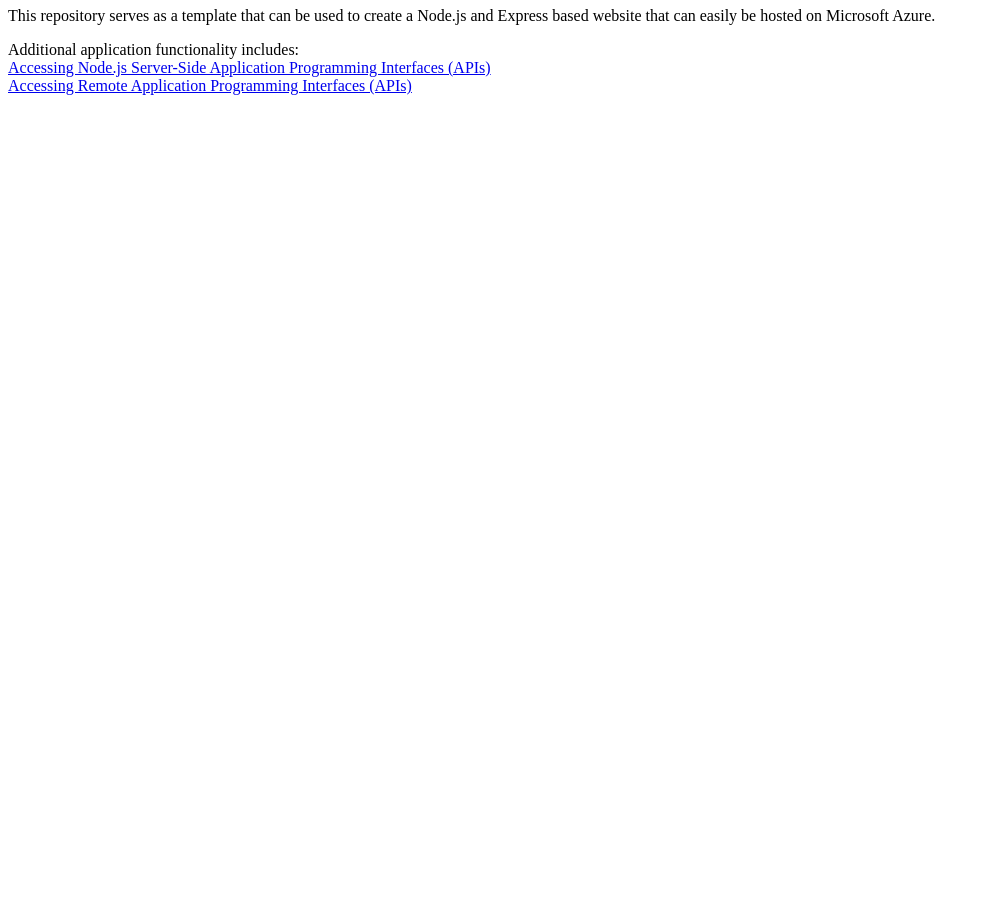
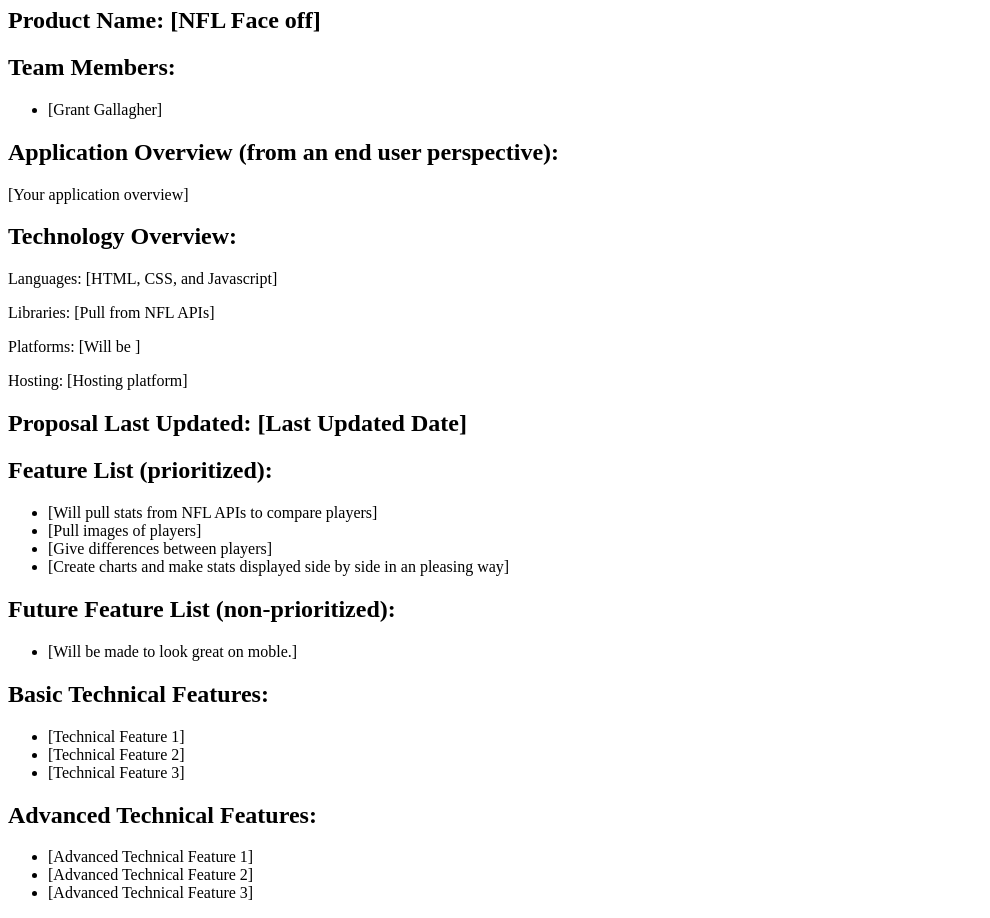
Before and after one commit to gtgallagher129/ProposalFinal, a website: page static/index.html in a window 1280 px wide. Shown: the part 73-991 px from the top of the page, without its empty margins (0-990 px from the left). Before the commit the page ends 800 px from the top, so only its background shows below. Drawn offline with Linux system fonts and the light colour scheme.

Commit message:
Update index.html

```diff
--- a/static/index.html
+++ b/static/index.html
@@ -1,15 +1,60 @@
 <!DOCTYPE html>
 <html>
 <head>
-<title>Node on Azure</title>
+    <title>Final Proposal: NFL player conparison.</title>
 </head>
 <body>
-<h1>Node.js and Express Hosted on Microsoft Azure Template</h1>
-<p>This repository serves as a template that can be used to create a Node.js and Express based website that can easily
-be hosted on Microsoft Azure.</p>
+    <h1>Product Proposal</h1>
 
-Additional application functionality includes:<br />
-<a href="fetching-from-server.html">Accessing Node.js Server-Side Application Programming Interfaces (APIs)</a><br />
-<a href="fetching-remote-dog-breeds.html">Accessing Remote Application Programming Interfaces (APIs)</a>
+    <h2>Product Name: [NFL Face off]</h2>
+
+    <h2>Team Members:</h2>
+    <ul>
+        <li>[Grant Gallagher]</</li>
+
+    </ul>
+
+    <h2>Application Overview (from an end user perspective):</h2>
+    <p>[Your application overview]</p>
+
+    <h2>Technology Overview:</h2>
+    <p>Languages: [HTML, CSS, and Javascript]</p>
+    <p>Libraries: [Pull from NFL APIs]</p>
+    <p>Platforms: [Will be ]</p>
+    <p>Hosting: [Hosting platform]</p>
+
+    <h2>Proposal Last Updated: [Last Updated Date]</h2>
+
+    <h2>Feature List (prioritized):</h2>
+    <ul>
+        <li>[Will pull stats from NFL APIs to compare players]</li>
+        <li>[Pull images of players]</li>
+        <li>[Give differences between players]</li>
+        <li>[Create charts and make stats displayed side by side in an pleasing way]</li>
+        <!-- Add more features as needed -->
+    </ul>
+
+    <h2>Future Feature List (non-prioritized):</h2>
+    <ul>
+        <li>[Will be made to look great on moble.]</li>
+
+        <!-- Add more future features as needed -->
+    </ul>
+
+    <h2>Basic Technical Features:</h2>
+    <ul>
+        <li>[Technical Feature 1]</li>
+        <li>[Technical Feature 2]</li>
+        <li>[Technical Feature 3]</li>
+        <!-- Add more technical features as needed -->
+    </ul>
+
+    <h2>Advanced Technical Features:</h2>
+    <ul>
+        <li>[Advanced Technical Feature 1]</li>
+        <li>[Advanced Technical Feature 2]</li>
+        <li>[Advanced Technical Feature 3]</li>
+        <!-- Add more advanced technical features as needed -->
+    </ul>
 </body>
 </html>
```
